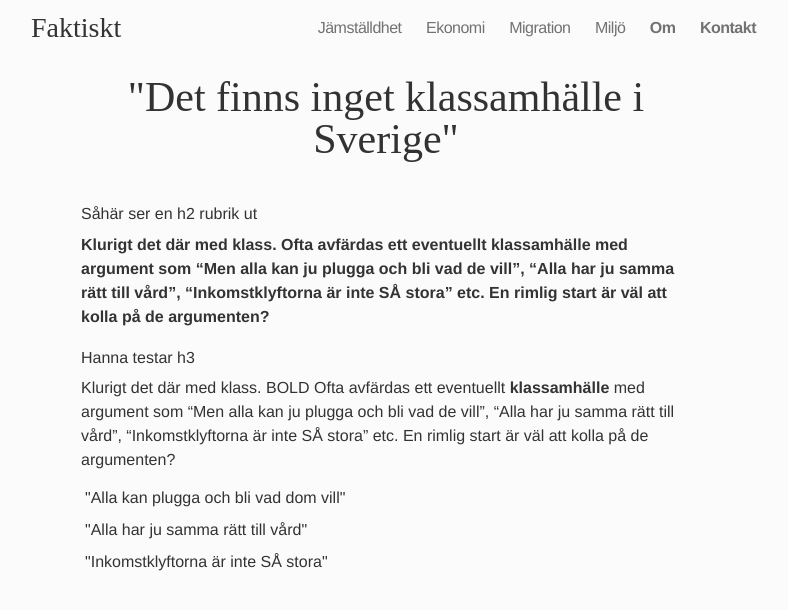
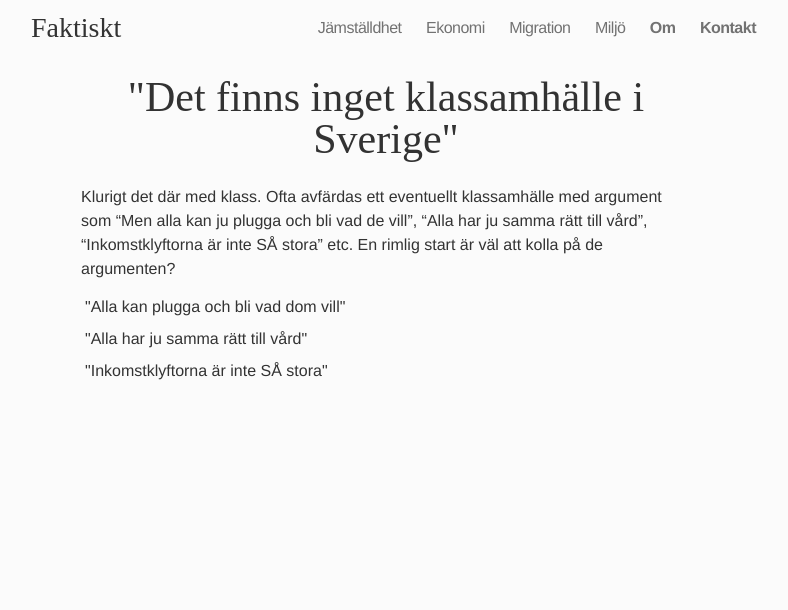
Before and after one commit to frigolitvarulv/faktiskt.github.io, a Jekyll site: the page built from ekonomi/det-finns-inget-klassamh-lle-i-sverige.md, in a window 1280 px wide. Shown: the top 610 px of the page, without its empty margins (254-1042 px from the left). Built offline with Jekyll 4.4.1, drawn with Linux system fonts in a browser that asks for light colours; nearby versions of some CDN libraries; Markdown is read by kramdown in place of the engine named in the settings.

Commit message:
Updated det-finns-inget-klassamh-lle-i-sverige.md

```diff
--- a/ekonomi/det-finns-inget-klassamh-lle-i-sverige.md
+++ b/ekonomi/det-finns-inget-klassamh-lle-i-sverige.md
@@ -2,13 +2,9 @@
 layout: postindex
 published: true
 title: "\"Det finns inget klassamhälle i Sverige\""
+sort: 0
 ---
 
 
-## Såhär ser en h2 rubrik ut
 
-**Klurigt det där med klass. Ofta avfärdas ett eventuellt klassamhälle med argument som "Men alla kan ju plugga och bli vad de vill", "Alla har ju samma rätt till vård", "Inkomstklyftorna är inte SÅ stora" etc. En rimlig start är väl att kolla på de argumenten?**
-
-### Hanna testar h3
-
-Klurigt det där med klass. BOLD Ofta avfärdas ett eventuellt **klassamhälle** med argument som "Men alla kan ju plugga och bli vad de vill", "Alla har ju samma rätt till vård", "Inkomstklyftorna är inte SÅ stora" etc. En rimlig start är väl att kolla på de argumenten?
+Klurigt det där med klass. Ofta avfärdas ett eventuellt klassamhälle med argument som "Men alla kan ju plugga och bli vad de vill", "Alla har ju samma rätt till vård", "Inkomstklyftorna är inte SÅ stora" etc. En rimlig start är väl att kolla på de argumenten?
```
